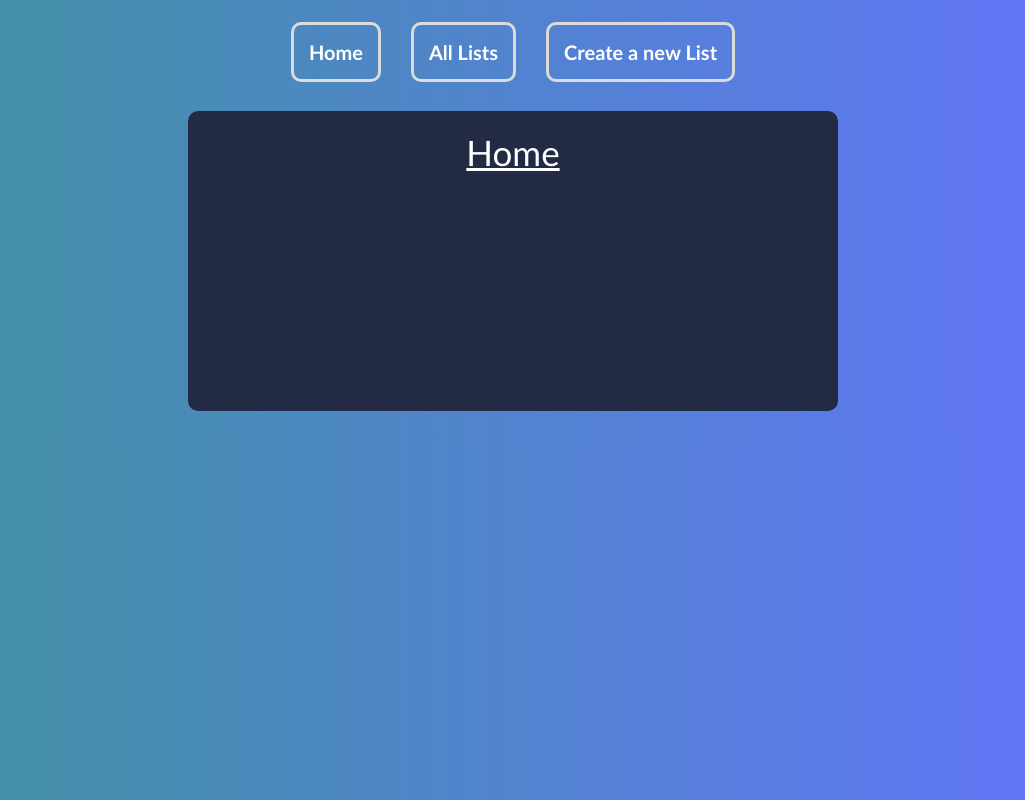
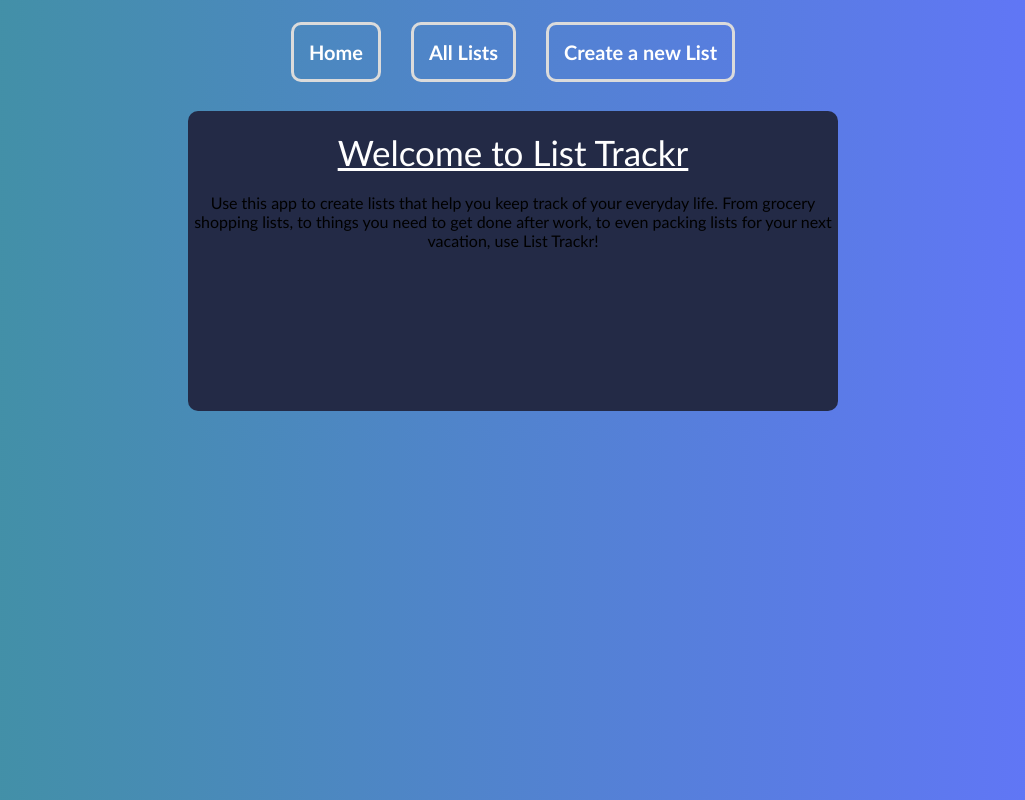
Before and after one commit to jesspesale/TodoTracker-hooks, a React (Create React App) app in the folder TodoTracker-frontend/: page / in a window 1280 px wide. Shown: the whole page, without its empty margins (127-1152 px from the left). Built offline with nearby package versions, Linux system fonts and the light colour scheme; no server answers.

Commit message:
added info to the home page

```diff
--- a/TodoTracker-frontend/src/components/Home.js
+++ b/TodoTracker-frontend/src/components/Home.js
@@ -1,5 +1,17 @@
 import React from 'react'
 
 export default function Home() {
-  return <div className="list-title">Home</div>
+  return (
+    <>
+      <div className="list-title">Welcome to List Trackr</div>
+      <p className='home-paragraph'>
+        Use this app to create lists that help you keep track of your
+        everyday life. From grocery shopping lists, to things you need
+        to get done after work, to even packing lists for your next
+        vacation, use List Trackr!
+
+      </p>
+    </>
+
+  )
 }
```
